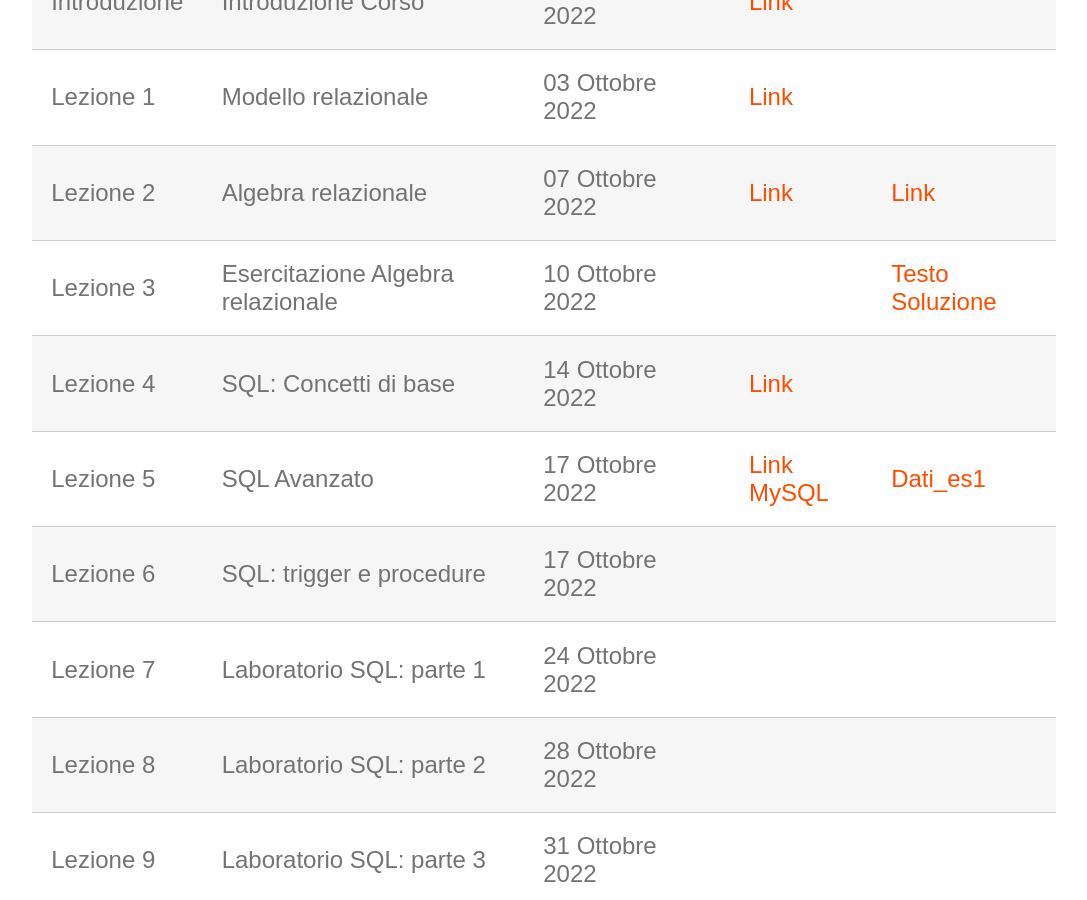
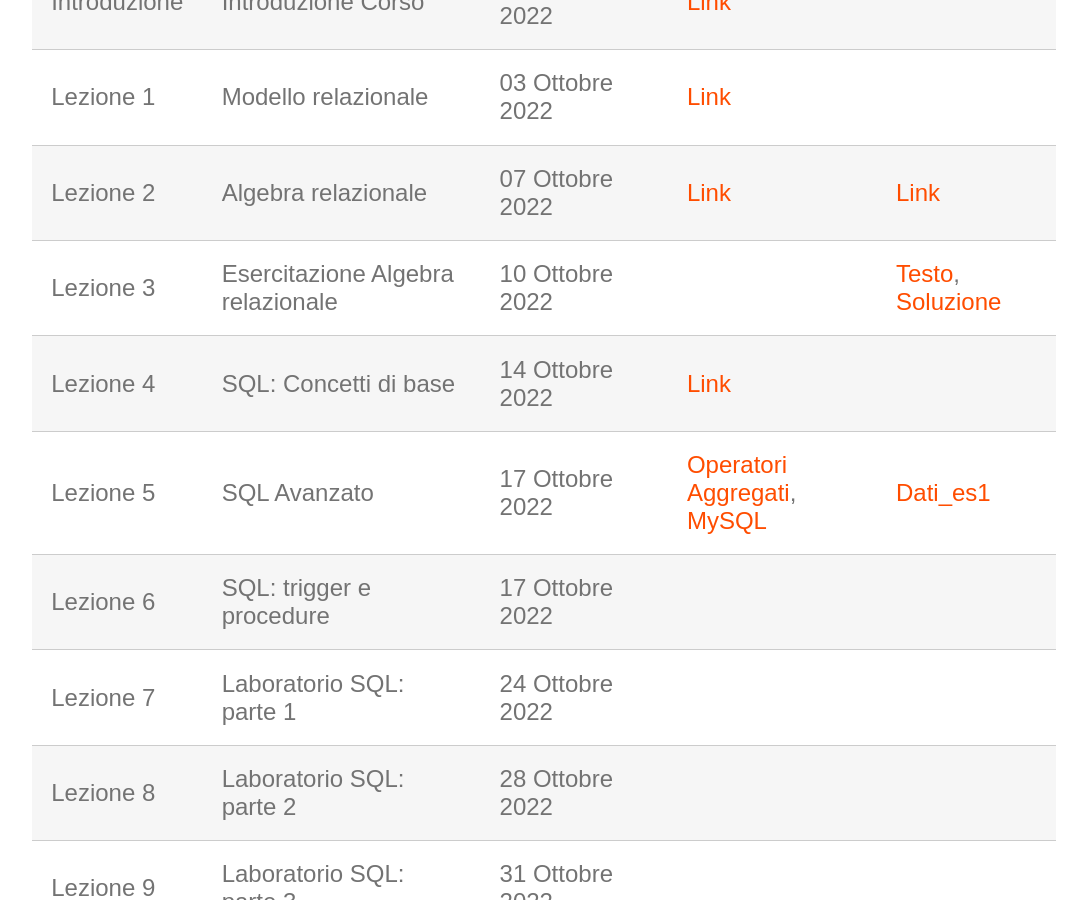
Before and after one commit to perceivelab/database-course, a Jekyll site: the page built from lezioni.md, in a window 1280 px wide and 900 px high, scrolled down 405 px. Shown: the whole window, without its empty margins (96-1183 px from the left). Built offline with Jekyll 4.4.1, drawn with Linux system fonts in a browser that asks for light colours; our own code applies the rules of GitHub Pages for plain Markdown files.

Commit message:
Update lezioni.md

```diff
--- a/lezioni.md
+++ b/lezioni.md
@@ -10,9 +10,9 @@ Questa pagina contiene le slide, note e gli esempi di codice delle lezioni del c
 | Introduzione  | Introduzione Corso                    | 03 Ottobre 2022   | [Link](https://drive.google.com/file/d/1u_I_BZALl_8nyqxvalevX5x7dyJV4yRw/view?usp=sharing)                                         |             |
 | Lezione 1  | Modello relazionale                      | 03 Ottobre 2022   | [Link](https://drive.google.com/file/d/15EaCh1d7VxnKTfylcErryjHwbERGk1Qo/view?usp=sharing)        |             |
 | Lezione 2  | Algebra relazionale                      | 07 Ottobre 2022   | [Link](https://drive.google.com/file/d/1A-qmts9eQMoQPqdN6f6_j1QWPLIntvNc/view?usp=sharing)                        |      [Link](https://drive.google.com/file/d/1xhLANQBfE-IPZenv5l__r-LpDB_vGVbi/view?usp=sharing)  |
-| Lezione 3  | Esercitazione Algebra relazionale        | 10 Ottobre 2022   |                         | [Testo](https://drive.google.com/file/d/1rKO9jEPbvPDXGFqN5TLWSCXxsN-ddXwu/view?usp=sharing) [Soluzione](https://drive.google.com/file/d/1uICFMgfGmf_m8rTpIYTc1TPksi9_VrBH/view?usp=sharing)            |
+| Lezione 3  | Esercitazione Algebra relazionale        | 10 Ottobre 2022   |                         | [Testo](https://drive.google.com/file/d/1rKO9jEPbvPDXGFqN5TLWSCXxsN-ddXwu/view?usp=sharing), [Soluzione](https://drive.google.com/file/d/1uICFMgfGmf_m8rTpIYTc1TPksi9_VrBH/view?usp=sharing)            |
 | Lezione 4  | SQL: Concetti di base                    | 14 Ottobre 2022   | [Link](https://drive.google.com/file/d/1zLyhfNtUqWMqimEtk2PAbZJsA6m6o6aS/view?usp=sharing)                        |             |
-| Lezione 5  | SQL Avanzato                             | 17 Ottobre 2022   | [Link](https://drive.google.com/file/d/1YqAuOcYnx2okRPGMOlK00QKvHX6t-Cf2/view?usp=sharing) [MySQL](https://drive.google.com/file/d/1vsvOpQil_n-gnUfZv1C0aTXPbk3eorOK/view?usp=sharing)                       | [Dati_es1](https://drive.google.com/file/d/1tuE5tC5BfNo53BtE35M-ITawzY5-AMdB/view?usp=sharing)            |
+| Lezione 5  | SQL Avanzato                             | 17 Ottobre 2022   | [Operatori Aggregati](https://drive.google.com/file/d/1YqAuOcYnx2okRPGMOlK00QKvHX6t-Cf2/view?usp=sharing), [MySQL](https://drive.google.com/file/d/1vsvOpQil_n-gnUfZv1C0aTXPbk3eorOK/view?usp=sharing)                       | [Dati_es1](https://drive.google.com/file/d/1tuE5tC5BfNo53BtE35M-ITawzY5-AMdB/view?usp=sharing)            |
 | Lezione 6  | SQL: trigger e procedure                 | 17 Ottobre 2022   |                         |             |
 | Lezione 7  | Laboratorio SQL: parte 1                 | 24 Ottobre 2022   |                         |             |
 | Lezione 8  | Laboratorio SQL: parte 2                 | 28 Ottobre 2022   |                         |             |
```
